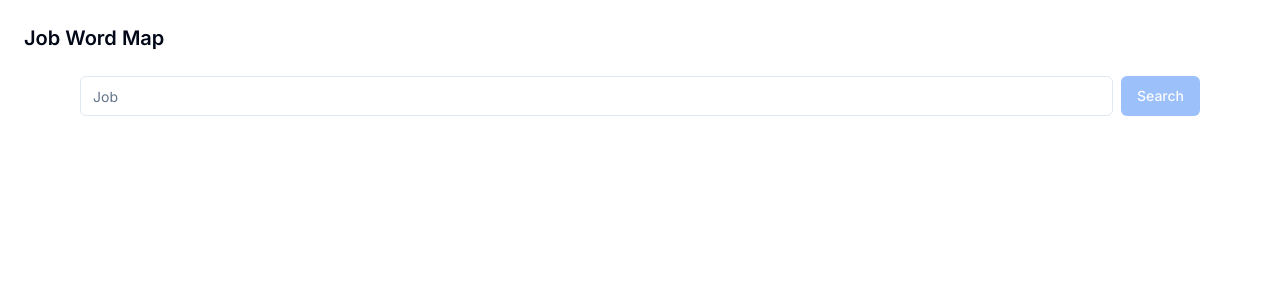
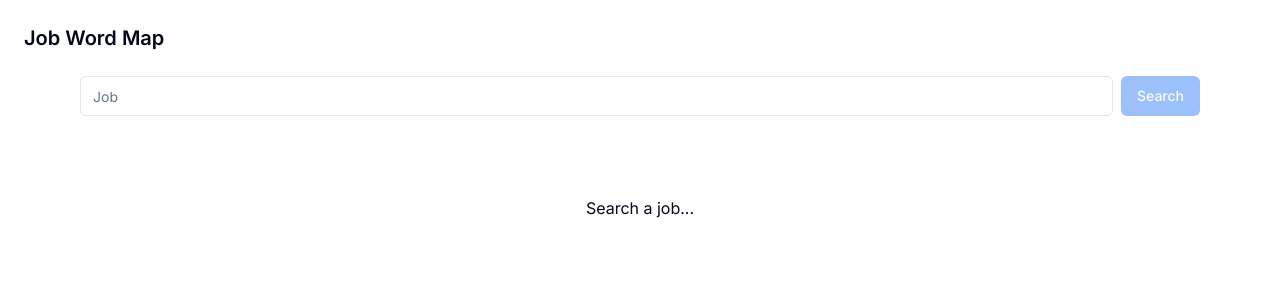
Before and after one commit to blenz/job-word-map, a Next.js app: page / in a window 1280 px wide. Shown: the top 300 px of the page. Built offline with nearby package versions, Linux system fonts and the light colour scheme.

Commit message:
add word cloud

```diff
--- a/package.json
+++ b/package.json
@@ -10,6 +10,9 @@
   },
   "dependencies": {
     "@radix-ui/react-slot": "^1.0.2",
+    "@visx/scale": "^3.5.0",
+    "@visx/text": "^3.3.0",
+    "@visx/wordcloud": "^3.3.0",
     "class-variance-authority": "^0.7.0",
     "clsx": "^2.1.1",
     "lucide-react": "^0.395.0",
--- a/src/app/actions.ts
+++ b/src/app/actions.ts
@@ -1,5 +1,11 @@
 'use server'
 
-export async function fetchWords(job: string): Promise<string[]> {
-    return ['test', 'test']
+import { WordFreq } from "@/types"
+
+export async function fetchWords(job: string): Promise<WordFreq[]> {
+    return [
+        { text: 'test', value: 10 },
+        { text: 'test1', value: 100 },
+        { text: 'test2', value: 1000 },
+    ]
 }
--- a/src/app/layout.tsx
+++ b/src/app/layout.tsx
@@ -18,7 +18,11 @@ export default function RootLayout({
     <html lang="en">
       <body className={inter.className}>
         <Header />
-        {children}
+        <main className="flex justify-center">
+          <div className="w-full px-20">
+            {children}
+          </div>
+        </main>
       </body>
     </html>
   );
--- a/src/app/page.tsx
+++ b/src/app/page.tsx
@@ -1,19 +1,23 @@
+'use client'
+
 import { useState } from "react";
 import { fetchWords } from "./actions";
+import { WordFreq } from "@/types";
 import SearchInput from "@/components/search-input";
+import WordCloud from "@/components/word-cloud";
+
 export default function App() {
-  const [words, setWords] = useState<string[]>([])
+  const [wordFreqs, setWords] = useState<WordFreq[]>([])
 
   const searchJob = async (job: string) => {
-    const words = await fetchWords(job)
-    setWords(words)
+    const wordFreqs = await fetchWords(job)
+    setWords(wordFreqs)
   }
 
   return (
-    <main>
-      <div className="px-20">
-        <SearchInput placeholder="Job" onSearch={searchJob} />
-      </div>
-    </main>
+    <div>
+      <SearchInput placeholder="Job" onSearch={searchJob} />
+      <WordCloud wordFreqs={wordFreqs} />
+    </div>
   );
 }
--- /dev/null
+++ b/src/components/word-cloud.tsx
@@ -0,0 +1,40 @@
+import { Text } from '@visx/text';
+import { WordFreq } from '@/types'
+import Wordcloud from '@visx/wordcloud/lib/Wordcloud'
+
+const colors = ['#143059', '#2F6B9A', '#82a6c2'];
+
+interface Props {
+    wordFreqs: WordFreq[]
+}
+
+export default function WordCloud({ wordFreqs }: Props) {
+    return (
+        <div className="flex justify-center items-center p-20">{
+            !wordFreqs.length
+                ? <h2>Search a job...</h2>
+                : <Wordcloud
+                    words={wordFreqs}
+                    width={200}
+                    height={300}
+                    font={'Impact'}
+                    rotate={0}
+                >
+                    {(cloudWords) =>
+                        cloudWords.map((w, i) => (
+                            <Text
+                                key={w.text}
+                                fill={colors[i % colors.length]}
+                                textAnchor={'middle'}
+                                transform={`translate(${w.x}, ${w.y}) rotate(${w.rotate})`}
+                                fontSize={w.size}
+                                fontFamily={w.font}
+                            >
+                                {w.text}
+                            </Text>
+                        ))
+                    }
+                </Wordcloud>
+        }</div>
+    );
+}
--- /dev/null
+++ b/src/types.ts
@@ -0,0 +1,3 @@
+import { BaseDatum } from '@visx/wordcloud/lib/types';
+
+export type WordFreq = BaseDatum & { value: number }
```
Also changed, not shown: 1 other file (tests, documents, lock files or other folders).
